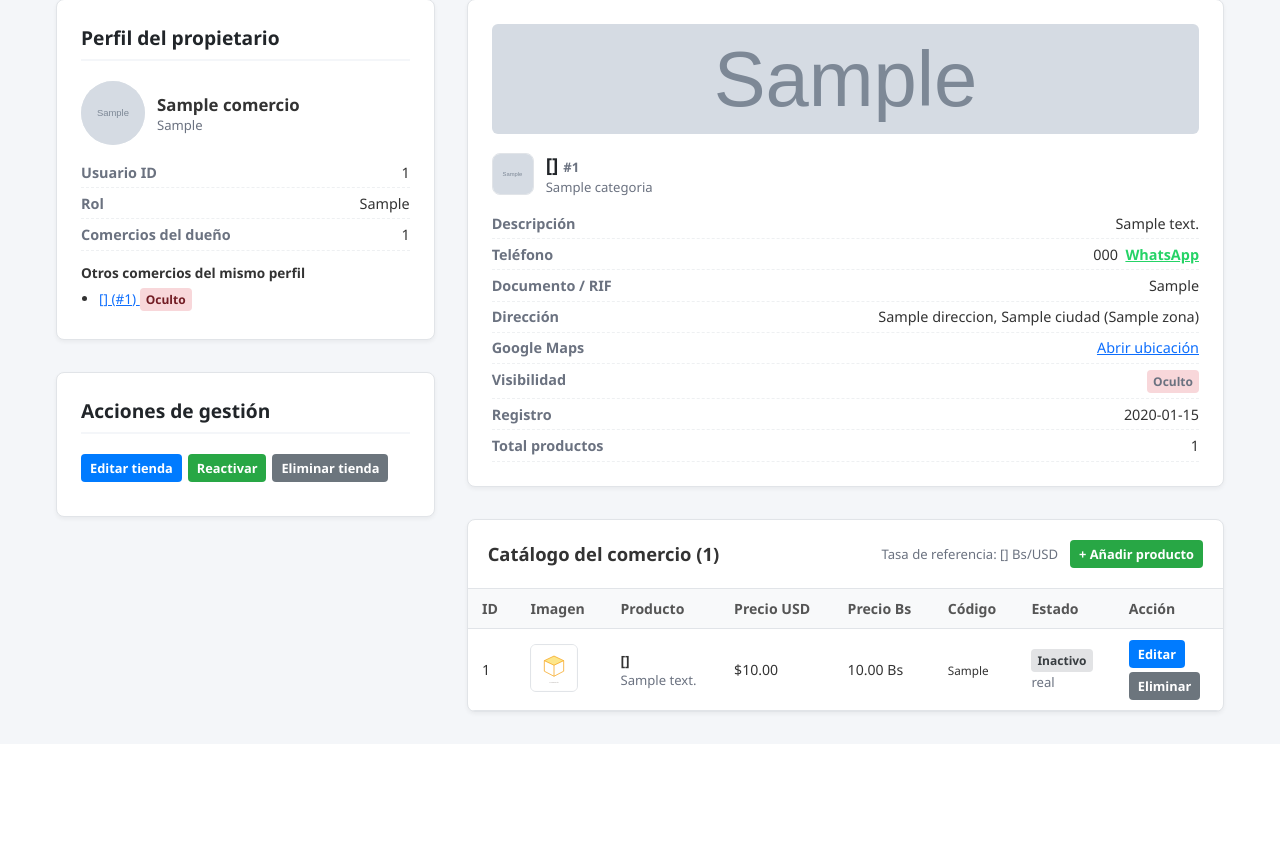
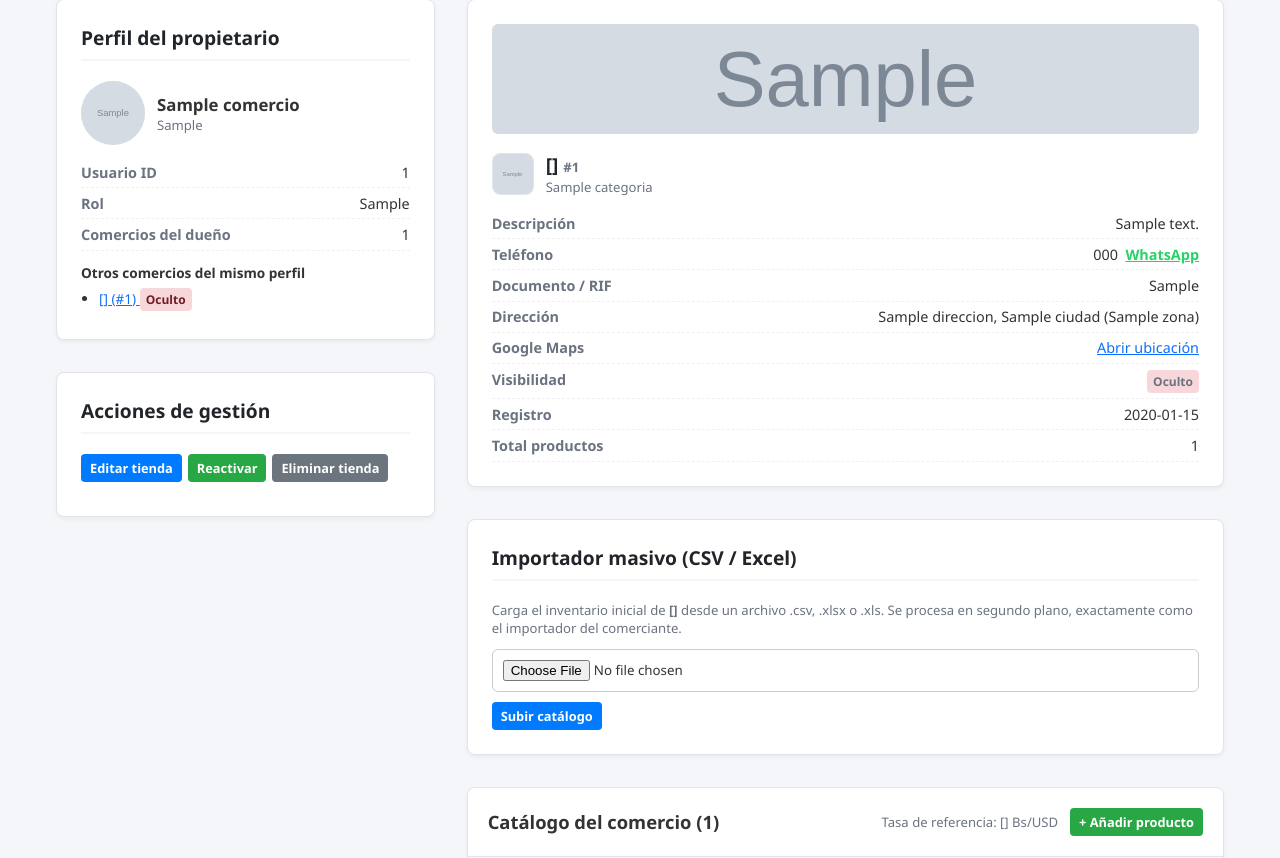
Before and after one commit to yahyadiab666-eng/localis, a Flask app: template templates/admin_comercio.html in a window 1280 px wide. Shown: the part 96-954 px from the top of the page. Before the commit the page ends 812 px from the top, so only its background shows below. Run offline with Flask 3, Linux system fonts and the light colour scheme; the template is opened without the code that fills it: most values are stand-ins (such as "Sample title", 1, 10 or a date in 2020); grey boxes marked "Sample" are stand-in pictures; some libraries are stand-ins or nearby versions.

Commit message:
feat(admin): importacion CSV masiva en onboarding asistido
Rutas admin /admin/comercio/<id>/productos/cargar-csv (POST, 202 + job_id) y /admin/comercio/<id>/productos/importacion/<job_id> (GET) que reutilizan el pipeline asincrono del comerciante (cargar_archivo_inventario + encolar_importacion) sin tocar su logica.

UI: tarjeta Importador masivo en la ficha del comercio con subida por fetch y sondeo de estado; meta csrf-token. No se modifico nada de planes/pagos ni el catalogo publico.

```diff
--- a/main.py
+++ b/main.py
@@ -2729,6 +2729,86 @@ def admin_editar_producto(comercio_id, producto_id):
     )
 
 
+@app.route(
+    '/admin/comercio/<int:comercio_id>/productos/cargar-csv', methods=['POST']
+)
+@admin_requerido
+def admin_cargar_csv(comercio_id):
+    """Onboarding asistido: importación masiva CSV/Excel en cualquier comercio.
+
+    Reutiliza exactamente el mismo pipeline asíncrono del comerciante
+    (``cargar_archivo_inventario`` + ``encolar_importacion``) sin tocar su lógica.
+    """
+    comercio = obtener_comercio_admin(comercio_id)
+    if not comercio:
+        if _peticion_acepta_json():
+            return jsonify({'ok': False, 'error': 'Comercio no encontrado.'}), 404
+        flash('Comercio no encontrado.', 'error')
+        return redirect(url_for('panel_admin'))
+
+    respuesta_json = _peticion_acepta_json()
+    archivo = request.files.get('archivo_csv')
+
+    data, _extension, error_lectura = cargar_archivo_inventario(archivo)
+    if error_lectura:
+        if respuesta_json:
+            return jsonify({'ok': False, 'error': error_lectura}), 400
+        flash(error_lectura, 'error')
+        return redirect(url_for('admin_comercio_detalle', comercio_id=comercio_id))
+
+    try:
+        job = encolar_importacion(
+            comercio_id,
+            getattr(archivo, 'filename', 'inventario.csv'),
+            data,
+            usuario_id=session.get('usuario_id'),
+        )
+    except ColaImportacionLlena as error:
+        if respuesta_json:
+            return jsonify({'ok': False, 'error': str(error)}), 503
+        flash(str(error), 'error')
+        return redirect(url_for('admin_comercio_detalle', comercio_id=comercio_id))
+    except ValueError as error:
+        if respuesta_json:
+            return jsonify({'ok': False, 'error': str(error)}), 400
+        flash(str(error), 'error')
+        return redirect(url_for('admin_comercio_detalle', comercio_id=comercio_id))
+
+    mensaje = 'El catálogo de esta tienda se está procesando en segundo plano.'
+    if respuesta_json:
+        return (
+            jsonify(
+                {
+                    'ok': True,
+                    'job_id': job['job_id'],
+                    'estado': job['estado'],
+                    'mensaje': mensaje,
+                    'estado_url': url_for(
+                        'admin_estado_importacion',
+                        comercio_id=comercio_id,
+                        job_id=job['job_id'],
+                    ),
+                }
+            ),
+            202,
+        )
+
+    flash(mensaje, 'info')
+    return redirect(url_for('admin_comercio_detalle', comercio_id=comercio_id))
+
+
+@app.route(
+    '/admin/comercio/<int:comercio_id>/productos/importacion/<job_id>'
+)
+@admin_requerido
+def admin_estado_importacion(comercio_id, job_id):
+    """Estado de un job de importación lanzado desde el panel admin."""
+    estado = obtener_estado_job(job_id, comercio_id=comercio_id)
+    if not estado:
+        return jsonify({'ok': False, 'error': 'Trabajo no encontrado o expirado.'}), 404
+    return jsonify({'ok': True, **estado}), 200
+
+
 @app.route('/admin/producto/eliminar/<int:producto_id>', methods=['POST'])
 @admin_requerido
 def admin_eliminar_producto_ruta(producto_id):
--- a/templates/admin_comercio.html
+++ b/templates/admin_comercio.html
@@ -3,6 +3,7 @@
 <head>
     <meta charset="UTF-8">
     <meta name="viewport" content="width=device-width, initial-scale=1.0">
+    <meta name="csrf-token" content="{{ csrf_token() }}">
     <title>Localis - Gestión de {{ comercio.nombre }}</title>
     <link rel="stylesheet" href="{{ url_for('static', filename='css/responsive.css') }}">
     <link rel="stylesheet" href="{{ url_for('static', filename='css/flash.css') }}">
@@ -231,6 +232,31 @@
                 <div class="dato"><span>Total productos</span><span>{{ comercio.total_productos or 0 }}</span></div>
             </section>
 
+            <!-- Onboarding asistido: importación masiva CSV/Excel -->
+            <section class="card">
+                <h2>Importador masivo (CSV / Excel)</h2>
+                <p class="muted">
+                    Carga el inventario inicial de <strong>{{ comercio.nombre }}</strong> desde un archivo
+                    <code>.csv</code>, <code>.xlsx</code> o <code>.xls</code>. Se procesa en segundo plano,
+                    exactamente como el importador del comerciante.
+                </p>
+                <form id="form-admin-csv"
+                      action="{{ url_for('admin_cargar_csv', comercio_id=comercio.id) }}"
+                      method="POST" enctype="multipart/form-data"
+                      data-estado-url="{{ url_for('admin_estado_importacion', comercio_id=comercio.id, job_id='__JOB__') }}"
+                      style="display:flex;flex-direction:column;gap:10px;margin-top:12px;">
+                    <input type="hidden" name="csrf_token" value="{{ csrf_token() }}">
+                    <input type="file" name="archivo_csv" accept=".csv,.xlsx,.xls" required
+                           style="padding:10px;border:1px solid #ccc;border-radius:6px;background:#fff;">
+                    <div>
+                        <button type="submit" class="btn-accion-tabla btn-resolver" id="btn-admin-csv">
+                            Subir catálogo
+                        </button>
+                    </div>
+                </form>
+                <div id="admin-csv-estado" class="alerta alerta-info" style="display:none;margin-top:12px;"></div>
+            </section>
+
             <!-- Catálogo -->
             <section class="tabla-box">
                 <div style="padding:1.25rem;border-bottom:1px solid #e1e4e8;display:flex;justify-content:space-between;align-items:center;gap:10px;flex-wrap:wrap;">
@@ -301,5 +327,121 @@
     </div>
 
 <script src="{{ url_for('static', filename='js/flash.js') }}"></script>
+<script>
+  // Onboarding asistido: importación CSV asíncrona con sondeo de estado.
+  (function () {
+    var form = document.getElementById('form-admin-csv');
+    if (!form || !window.fetch || !window.FormData) return;
+
+    var estadoBox = document.getElementById('admin-csv-estado');
+    var boton = document.getElementById('btn-admin-csv');
+
+    function csrfToken() {
+      var meta = document.querySelector('meta[name="csrf-token"]');
+      return meta ? meta.getAttribute('content') : '';
+    }
+
+    function pintarEstado(mensaje, tipo) {
+      if (!estadoBox) return;
+      estadoBox.textContent = mensaje;
+      estadoBox.className = 'alerta alerta-' + (tipo || 'info');
+      estadoBox.style.display = 'block';
+    }
+
+    function reactivarBoton() {
+      if (boton) {
+        boton.disabled = false;
+        boton.textContent = 'Subir catálogo';
+      }
+    }
+
+    function seguirImportacion(jobId) {
+      var plantilla = form.getAttribute('data-estado-url') || '';
+      var url = plantilla.replace('__JOB__', encodeURIComponent(jobId));
+      var intentos = 0;
+      function tick() {
+        intentos += 1;
+        fetch(url, {
+          headers: { 'X-Requested-With': 'fetch', Accept: 'application/json' },
+          credentials: 'same-origin',
+        })
+          .then(function (r) { return r.json().catch(function () { return null; }); })
+          .then(function (d) {
+            if (!d) {
+              if (intentos < 200) setTimeout(tick, 3500);
+              return;
+            }
+            if (d.estado === 'completado' || d.estado === 'parcial') {
+              pintarEstado(
+                d.mensaje || 'Importación completada.',
+                d.estado === 'parcial' ? 'info' : 'exito'
+              );
+              setTimeout(function () { window.location.reload(); }, 1600);
+              return;
+            }
+            if (d.estado === 'error') {
+              pintarEstado(d.mensaje || 'No se pudo completar la importación.', 'error');
+              reactivarBoton();
+              return;
+            }
+            if (intentos >= 200) {
+              pintarEstado('El catálogo sigue procesándose. Recarga la página en un momento.', 'info');
+              reactivarBoton();
+              return;
+            }
+            setTimeout(tick, 3000);
+          })
+          .catch(function () {
+            if (intentos < 200) setTimeout(tick, 4000);
+            else reactivarBoton();
+          });
+      }
+      setTimeout(tick, 1200);
+    }
+
+    form.addEventListener('submit', function (evento) {
+      var input = form.querySelector('input[type="file"]');
+      var archivo = input && input.files && input.files[0];
+      if (!archivo) return; // deja que el navegador aplique "required"
+
+      evento.preventDefault();
+      if (boton) {
+        boton.disabled = true;
+        boton.textContent = 'Subiendo…';
+      }
+      pintarEstado('Subiendo el catálogo…', 'info');
+
+      fetch(form.action, {
+        method: 'POST',
+        headers: {
+          'X-CSRFToken': csrfToken(),
+          'X-Requested-With': 'fetch',
+          Accept: 'application/json',
+        },
+        body: new FormData(form),
+        credentials: 'same-origin',
+      })
+        .then(function (r) {
+          return r.json().then(function (d) {
+            return { ok: r.ok, datos: d || {} };
+          });
+        })
+        .then(function (res) {
+          var datos = res.datos || {};
+          if (!res.ok || !datos.ok) {
+            pintarEstado(datos.error || 'No se pudo iniciar la importación.', 'error');
+            reactivarBoton();
+            return;
+          }
+          pintarEstado(datos.mensaje || 'Catálogo en proceso…', 'info');
+          seguirImportacion(datos.job_id);
+        })
+        .catch(function () {
+          pintarEstado('Error de conexión al subir el catálogo.', 'error');
+          reactivarBoton();
+        });
+    });
+  })();
+</script>
 </body>
 </html>
```
